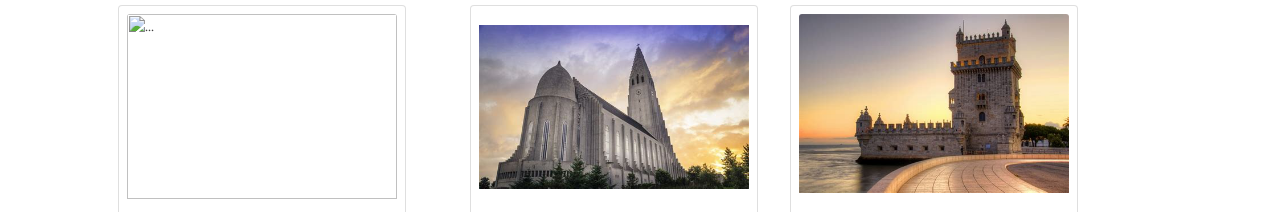
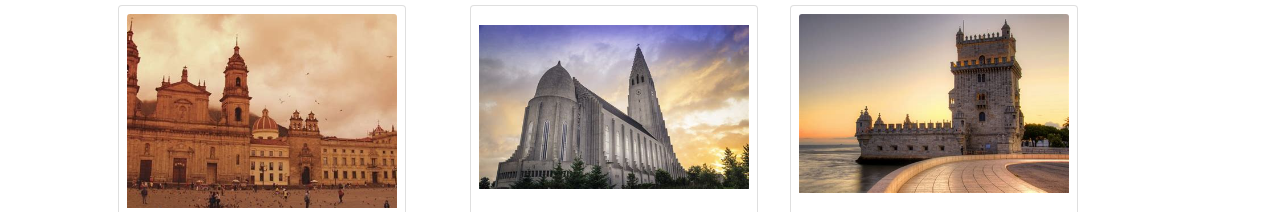
Before and after one commit to NewForce-Cohort-4/automated-hello-world-team-super-nova-body-bomb, a plain HTML site: page index.html in a window 1280 px wide. Shown: the part 563-775 px from the top of the page. Drawn offline with nearby package versions, Linux system fonts and the light colour scheme; a web font is replaced by a local one.

Commit message:
Corrected thumbnail typo on index.html

```diff
--- a/index.html
+++ b/index.html
@@ -58,7 +58,7 @@
             <h2 class="section-header">Destinations</h2>
             <div class="row row-cols-1 row-cols-md-3 g-4">
                 <div class="card p-2 mx-3 mx-sm-5" style="width: 18rem;">
-                    <img src="./images/columbia-tb.jpeg" class="card-img-top" alt="...">
+                    <img src="./images/colombia-tb.jpeg" class="card-img-top" alt="...">
                     <div class="card-body">
                       <h5 class="card-title">Colombia</h5>
                       <p class="card-text">Some quick example text to build on the card title and make up the bulk of the card's content.</p>
```
